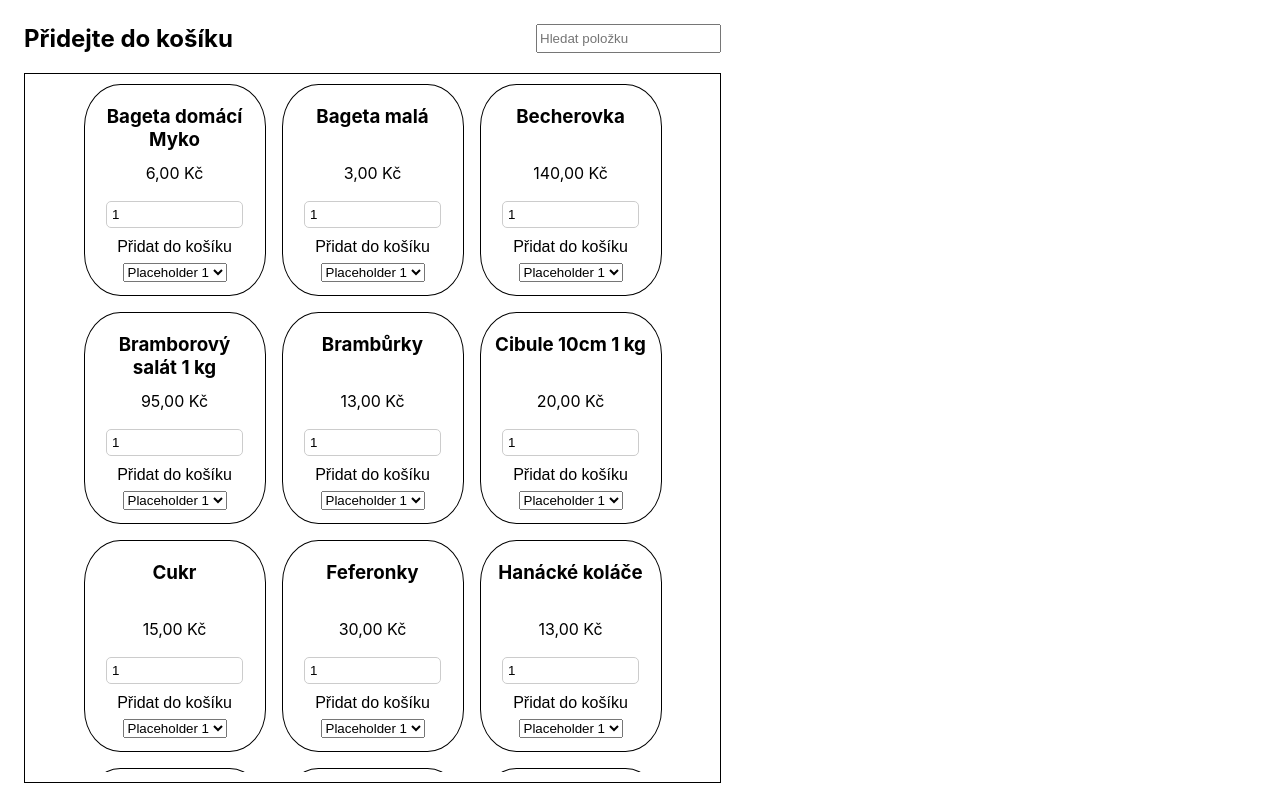
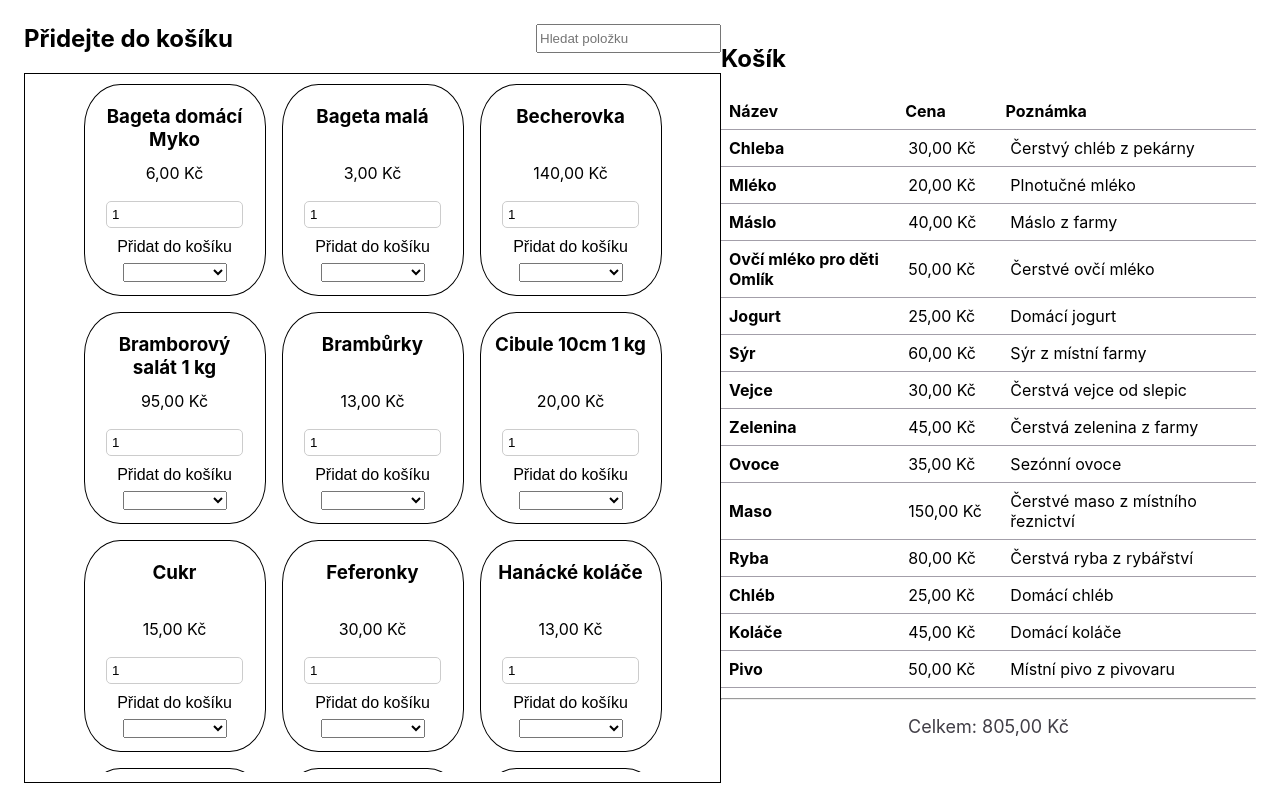
Before and after one commit to M-Brachtl/food-order-app, an Angular app: page / in a window 1280 px wide. Built offline with nearby package versions, Linux system fonts and the light colour scheme.

Commit message:
Cart Design

```diff
--- a/src/app/app.component.css
+++ b/src/app/app.component.css
@@ -56,7 +56,7 @@
     min-height: 100%;
     display: flex;
     justify-content: space-between;
-    align-items: center;
+    /* align-items: center; */
     padding: 1rem;
     box-sizing: inherit;
     position: relative;
@@ -201,3 +201,34 @@
     display: flex;
     justify-content: space-between;
   }
+
+  table {
+    width: 100%;
+    border-collapse: collapse;
+  }
+  th, td {
+    padding: 0.5rem;
+    text-align: left;
+    border-bottom: 1px solid var(--gray-400);
+  }
+  .itemName {
+    font-weight: bold;
+    width: 200px;
+  }
+  .itemPrice {
+    width: 100px;
+  }
+  .itemNotes {
+    width: 300px;
+  }
+
+  .total {
+    font-size: large;
+    text-align: center;
+    margin-top: 1rem;
+  }
+
+  .table-parent {
+    height: 70vh;
+    overflow-y: scroll;
+  }
--- a/src/app/app.component.html
+++ b/src/app/app.component.html
@@ -20,6 +20,32 @@
       </div>
     </div>
   </div>
+  <div class="cart">
+    <h2>Košík</h2>
+    <div class="cart">
+      <tr>
+        <th class="itemName">Název</th>
+        <th class="itemPrice">Cena</th>
+        <th class="itemNotes">Poznámka</th>
+      </tr>
+      <div class="table-parent">
+        <table>
+          <!-- Loop through cart items and display them -->
+          @for (item of cartItems; track item) {
+            <tr>
+              <td class="itemName">{{ item.name }}</td>
+              <td class="itemPrice">{{ item.price.toLocaleString('cs-CZ', { minimumFractionDigits: 2 }) }} Kč</td>
+              <td class="itemNotes">{{ item.notes }}</td>
+            </tr>
+          }
+        </table>
+      </div>
+      <hr>
+      <div class="total">
+        <p><span>Celkem: </span> <span>{{ getCartTotal() }} Kč</span></p>
+      </div>
+    </div>
+  </div>
 </main>
 
 <!-- * * * * * * * * * * * * * * * * * * * * * * * * * * * * * * * * -->
--- a/src/app/app.component.ts
+++ b/src/app/app.component.ts
@@ -1,6 +1,7 @@
 import { Component } from '@angular/core';
 import { RouterOutlet } from '@angular/router';
 import { ItemComponent } from './item/item.component';
+import { BoughtComponent } from './bought/bought.component';
 import { FormsModule } from '@angular/forms';
 
 // import items from json file
@@ -8,7 +9,7 @@ import itemsData from './items.json';
 
 @Component({
   selector: 'app-root',
-  imports: [RouterOutlet, ItemComponent, FormsModule],
+  imports: [RouterOutlet, ItemComponent, BoughtComponent, FormsModule],
   templateUrl: './app.component.html',
   styleUrl: './app.component.css'
 })
@@ -16,4 +17,25 @@ export class AppComponent {
   title = 'angumyk';
   items = itemsData;
   searchTerm: string = '';
+  cartItems: { name: string; price: number, notes: string }[] = [
+    { name: 'Chleba', price: 30, notes: 'Čerstvý chléb z pekárny' },
+    { name: 'Mléko', price: 20, notes: 'Plnotučné mléko' },
+    { name: 'Máslo', price: 40, notes: 'Máslo z farmy' },
+    { name: 'Ovčí mléko pro děti Omlík', price: 50, notes: 'Čerstvé ovčí mléko' },
+    { name: 'Jogurt', price: 25, notes: 'Domácí jogurt' },
+    { name: 'Sýr', price: 60, notes: 'Sýr z místní farmy' },
+    { name: 'Vejce', price: 30, notes: 'Čerstvá vejce od slepic' },
+    { name: 'Zelenina', price: 45, notes: 'Čerstvá zelenina z farmy' },
+    { name: 'Ovoce', price: 35, notes: 'Sezónní ovoce' },
+    { name: 'Maso', price: 150, notes: 'Čerstvé maso z místního řeznictví' },
+    { name: 'Ryba', price: 80, notes: 'Čerstvá ryba z rybářství' },
+    { name: 'Chléb', price: 25, notes: 'Domácí chléb' },
+    { name: 'Koláče', price: 45, notes: 'Domácí koláče' },
+    { name: 'Pivo', price: 50, notes: 'Místní pivo z pivovaru' },
+    { name: 'Víno', price: 120, notes: 'Víno z místní vinice' }
+  ];
+  getCartTotal(): string {
+    const total = this.cartItems.reduce((sum, item) => sum + item.price, 0);
+    return total.toLocaleString('cs-CZ', { minimumFractionDigits: 2 });
+  }
 }
--- /dev/null
+++ b/src/app/bought/bought.component.html
@@ -0,0 +1,5 @@
+<!-- <tr class="cart-inline-item"> -->
+    <td>{{ item.name }}</td>
+    <td>{{ formattedPrice }} Kč</td>
+    <td>{{ item.notes }}</td>
+<!-- </tr> -->
--- /dev/null
+++ b/src/app/bought/bought.component.ts
@@ -0,0 +1,19 @@
+import { Component, Input } from '@angular/core';
+
+@Component({
+  selector: 'bought-item',
+  imports: [],
+  templateUrl: './bought.component.html',
+  styleUrl: './bought.component.css'
+})
+export class BoughtComponent {
+  @Input() item: { name: string; price: number, notes: string };
+
+  constructor() {
+    this.item = { name: '#nic#', price: 0, notes: '' };
+  }
+
+  get formattedPrice(): string {
+    return this.item ? this.item.price.toLocaleString('cs-CZ', { minimumFractionDigits: 2 }) : '0,00';
+  }
+}
--- a/src/app/item/item.component.html
+++ b/src/app/item/item.component.html
@@ -4,6 +4,7 @@
     <input type="number" [(ngModel)]="quantity" min="1" />
     <button #addCartButton (click)="addToCart()" id="add-cart">Přidat do košíku</button>
     <select #addInfo>
+        <option value="" disabled selected></option>
         <option value="p-holder-1">Placeholder 1</option>
         <option value="p-holder-2">Placeholder 2</option>
     </select>
--- a/src/app/items.json
+++ b/src/app/items.json
@@ -22,7 +22,7 @@
     { "id": 1, "name": "Kofola", "price": 16, "discount": 0 },
     { "id": 1, "name": "Kozí mléko Mééko", "price": 44.90, "discount": 0 },
     { "id": 1, "name": "Králík", "price": 100, "discount": 0 },
-    { "id": 1, "name": "Křep pravý 1 kg", "price": 320, "discount": 0 },
+    { "id": 1, "name": "Křen pravý 1 kg", "price": 320, "discount": 0 },
     { "id": 1, "name": "Kuře", "price": 75, "discount": 0 },
     { "id": 1, "name": "Kysané zelí 1 kg", "price": 20, "discount": 0 },
     { "id": 1, "name": "Lilek 1 kg", "price": 70, "discount": 0 },
```
Also changed, not shown: src/app/bought/bought.component.css (added), 1 other file (tests, documents, lock files or other folders).
